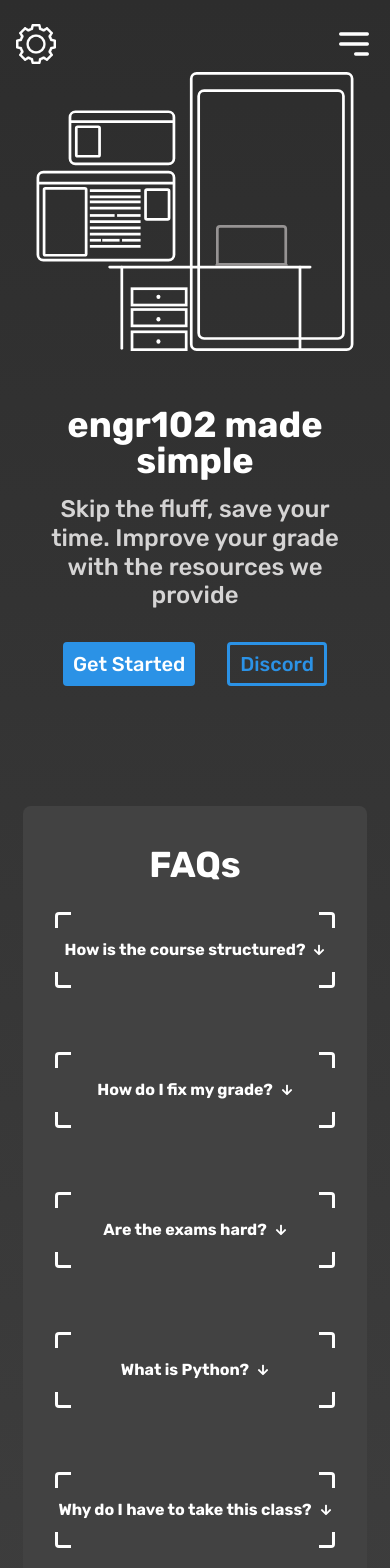
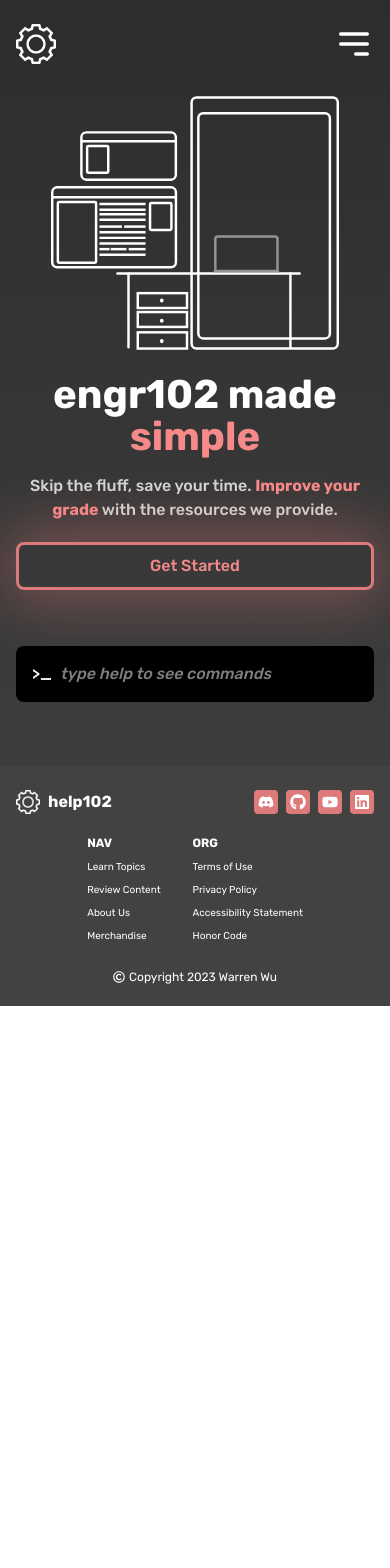
Before and after one commit to WarrenWu4/engr102-website, a React (Vite) app: page / in a window 390 px wide. Shown: the top 1568 px of the page. After the commit the page ends 1006 px from the top, so only its background shows below. Built offline with nearby package versions, Linux system fonts and the light colour scheme.

Commit message:
homepage mobile frontend added

```diff
--- a/src/components/Footer.jsx
+++ b/src/components/Footer.jsx
@@ -33,7 +33,7 @@ export default function Footer() {
     )
 
     return (
-        <div className="w-full bg-neutral-800">
+        <div className="w-full bg-neutral-800 mt-[6.4rem]">
 
             <div className="flex w-full px-[1.6rem] justify-between mt-[2.4rem]">
                 <NavLink to="/" className="flex items-center font-bold text-[1.6rem]">
--- a/src/components/HomePage.jsx
+++ b/src/components/HomePage.jsx
@@ -1,96 +1,68 @@
 import { NavLink } from "react-router-dom";
-import { useState } from "react";
-import { FaArrowDown } from "react-icons/fa";
+import { useRef, useState } from "react";
+import hero from "/hero-img.svg";
 
 export default function HomePage() {
 
     return(
-        <div className="max-w-[1440px] w-full px-[1.6rem] md:px-[3.2rem] xl:px-[6.4rem] flex flex-col items-center pb-[10.8rem]">
+        <div className="w-full px-[1.6rem] flex flex-col items-center">
+            <img src={hero} alt="hero-img" className="w-[28.8rem] h-[25.4rem] mt-[2.4rem]"/>
 
-            <div className="flex flex-col justify-center items-center w-full lg:flex-row">
+            <div className="w-full font-bold text-h3 leading-[105%] text-center mt-[2.4rem]">engr102 made <span className="text-primary-500">simple</span></div>
 
-                <div className="flex flex-col [&>*]:text-center items-center lg:items-start lg:[&>*]:text-left mt-[5.6rem] order-1 lg:mt-0 lg:mr-[4.4rem]">
+            <div className="w-full font-medium text-[1.6rem] text-neutral-200 leading-[1.5] text-center mt-[1.6rem]">Skip the fluff, save your time. <span className="font-bold text-primary-500">Improve your grade</span> with the resources we provide.</div>
 
-                    <div className="text-h4 text-neutral-100 xl:text-h0 font-bold leading-[1] ">engr102 made simple</div>
+            <NavLink to="/learn" className="w-full h-[4.8rem] flex justify-center items-center border-[0.3rem] text-primary-500 font-medium text-[1.6rem] mt-[2rem] border-primary-600 rounded-[0.8rem] shadow-get_start">Get Started</NavLink>
 
-                    <div className="text-h7 w-[32.3rem] text-neutral-200 xl:text-h5 font-medium xl:w-[65.6rem] mt-[1.6rem] mb-[3.2rem] leading-[1.2]">Skip the fluff, save your time. Improve your grade with the resources we provide</div>
-
-                    <div className="flex">
-
-                        <NavLink to="/learn" className="px-[1rem] h-[4.4rem] rounded-[0.4rem] bg-blue-600 font-medium text-neutral-100 text-h8 flex items-center">Get Started</NavLink>
-                        <a href="https://tx.ag/216server" className="ml-[3.2rem] px-[1rem] h-[4.4rem] rounded-[0.4rem] border-solid border-blue-600 border-[0.3rem] font-medium text-blue-600 text-h8 flex items-center">Discord</a>
-
-                    </div>
-
-                </div>
-
-                <img className="w-[32rem] h-[27.9rem] xl:w-[46.4rem] xl:h-[40.8rem] lg:order-2" src="./hero-img.svg" alt="landing page image" />
-
-            </div>
-
-            <div className="flex justify-center rounded-[0.8rem] bg-neutral-800 p-[3.2rem] mt-[12rem] flex-col">
-                <div className="font-bold text-h4 w-full flex justify-center text-neutral-100 mb-[2rem]">FAQs</div>
-            <div className="grid grid-cols-1 gap-[6.4rem] place-items-center lg:grid-cols-2">
-
-                    <FAQCard
-                        question="How is the course structured?"
-                        answer="Lorem ipsum dolor sit amet consectetur. Ultrices ipsum consectetur elit mauris commodo curabitur. Aliquam eleifend pellentesque mauris sed pretium magna. Orci tristique et sit condimentum condimentum tortor. Viverra ullamcorper"
-                    />
-                    <FAQCard
-                        question="How do I fix my grade?"
-                        answer="Lorem ipsum dolor sit amet consectetur. Ultrices ipsum consectetur elit mauris commodo curabitur. Aliquam eleifend pellentesque mauris sed pretium magna. Orci tristique et sit condimentum condimentum tortor. Viverra ullamcorper"
-                    />
-
-                    <FAQCard
-                            question="Are the exams hard?"
-                            answer="Lorem ipsum dolor sit amet consectetur. Ultrices ipsum consectetur elit mauris commodo curabitur. Aliquam eleifend pellentesque mauris sed pretium magna. Orci tristique et sit condimentum condimentum tortor. Viverra ullamcorper"
-                    />
-                    <FAQCard
-                            question="What is Python?"
-                            answer="Lorem ipsum dolor sit amet consectetur. Ultrices ipsum consectetur elit mauris commodo curabitur. Aliquam eleifend pellentesque mauris sed pretium magna. Orci tristique et sit condimentum condimentum tortor. Viverra ullamcorper"
-                    />
-                    <FAQCard
-                            question="Why do I have to take this class?"
-                            answer="Lorem ipsum dolor sit amet consectetur. Ultrices ipsum consectetur elit mauris commodo curabitur. Aliquam eleifend pellentesque mauris sed pretium magna. Orci tristique et sit condimentum condimentum tortor. Viverra ullamcorper"
-                    />
-                    <FAQCard
-                            question="Is coding fun?"
-                            answer="Lorem ipsum dolor sit amet consectetur. Ultrices ipsum consectetur elit mauris commodo curabitur. Aliquam eleifend pellentesque mauris sed pretium magna. Orci tristique et sit condimentum condimentum tortor. Viverra ullamcorper"
-                    />
-
-            </div>
-            </div>
+            <Terminal />
 
         </div>
     );
 }
 
-const FAQCard = ({question, answer}) => {
+const Terminal = () => {
 
-    const [showAns, setShowAns] = useState("none");
+    const userIn = useRef();
+    const [compOut, setCompOut] = useState("")
+
+    const handleSubmit = (e) => {
+        if (e.key === "Enter") {
+            e.preventDefault()
+            const command = userIn.current.value.toLowerCase();
+
+            if (command === "help") {
+                 setCompOut(<div>
+                        [command] : [description]<br/>
+                        clear : clears the terminal<br/>
+                        still working on it...
+                    </div>);
+            }
+            else if (command === "clear") {
+                setCompOut("");
+            }
+            else {
+                setCompOut("invalid command, please type help to see valid commands")
+            }
+
+            userIn.current.value = "";
+        }
+    }
+
+
 
     return (
-        <button type="button" className="relative w-[28rem] flex-col" onClick={() => setShowAns((showAns === "none")?"flex":"none")}>
+        <div className="w-full min-h-[4.8rem] bg-[black] rounded-[0.8rem] p-[1.6rem] mt-[5.6rem]">
+            <form className="w-full flex [&>*]:font-medium [&>*]:text-[1.6rem]">
 
-            <div className="w-[1.6rem] h-[1.6rem] absolute top-0 left-0 border-solid border-neutral-100 border-t-[0.3rem] border-l-[0.3rem] rounded-tl-[0.4rem]"></div>
-            <div className="w-[1.6rem] h-[1.6rem] absolute top-0 right-0 border-solid border-neutral-100 border-t-[0.3rem] border-r-[0.3rem] rounded-tr-[0.4rem]"></div>
-            <div className="w-[1.6rem] h-[1.6rem] absolute bottom-0 left-0 border-solid border-neutral-100 border-b-[0.3rem] border-l-[0.3rem] rounded-bl-[0.4rem]"></div>
-            <div className="w-[1.6rem] h-[1.6rem] absolute bottom-0 right-0 border-solid border-neutral-100 border-b-[0.3rem] border-r-[0.3rem] rounded-br-[0.4rem]"></div>
+                <label className="mr-[0.8rem]">&gt;_</label>
+                <input type="text" onKeyDown={(e) => handleSubmit(e)} ref={userIn} placeholder="type help to see commands" className="w-full placeholder:italic placeholder:text-neutral-500 bg-[transparent]"/>
 
-            <div className="w-full flex flex-col py-[2.6rem]">
+            </form>
 
-                <div className="w-full flex justify-center text-neutral-100 font-bold text-h9 items-center">
-                    {question} <FaArrowDown className="text-green-100 text-h10 ml-[0.8rem]"/>
-                </div>
+            <output style={{display:(compOut === "") ? "none":"flex"}} className="w-full mt-[2rem] font-medium text-[1.6rem] text-wrap leading-[1.5]">
+                {compOut}
+            </output>
 
-                <div style={{display: showAns}} className="w-full px-[2.4rem] mt-[1.2rem] text-left text-neutral-100 text-h9 flex">
-                    <div className="rounded-[0.4rem] min-w-[0.3rem] bg-green-100 mr-[1.2rem]"/>
-                    {answer}
-                </div>
-
-            </div>
-
-
-        </button>
+        </div>
     )
 }
--- a/tailwind.config.js
+++ b/tailwind.config.js
@@ -10,6 +10,7 @@ export default {
       boxShadow: {
         'review-card': '0 4px 4px 2px rgba(0, 0, 0, 0.2)',
         'btn-highlight': 'inset 0 0 300px 2px #4CA230',
+        'get_start': '0 0 6rem 1.2rem rgba(221, 123, 123, 0.4)'
       },
       animation: {
         'rotate': 'rotate 2s',
```
